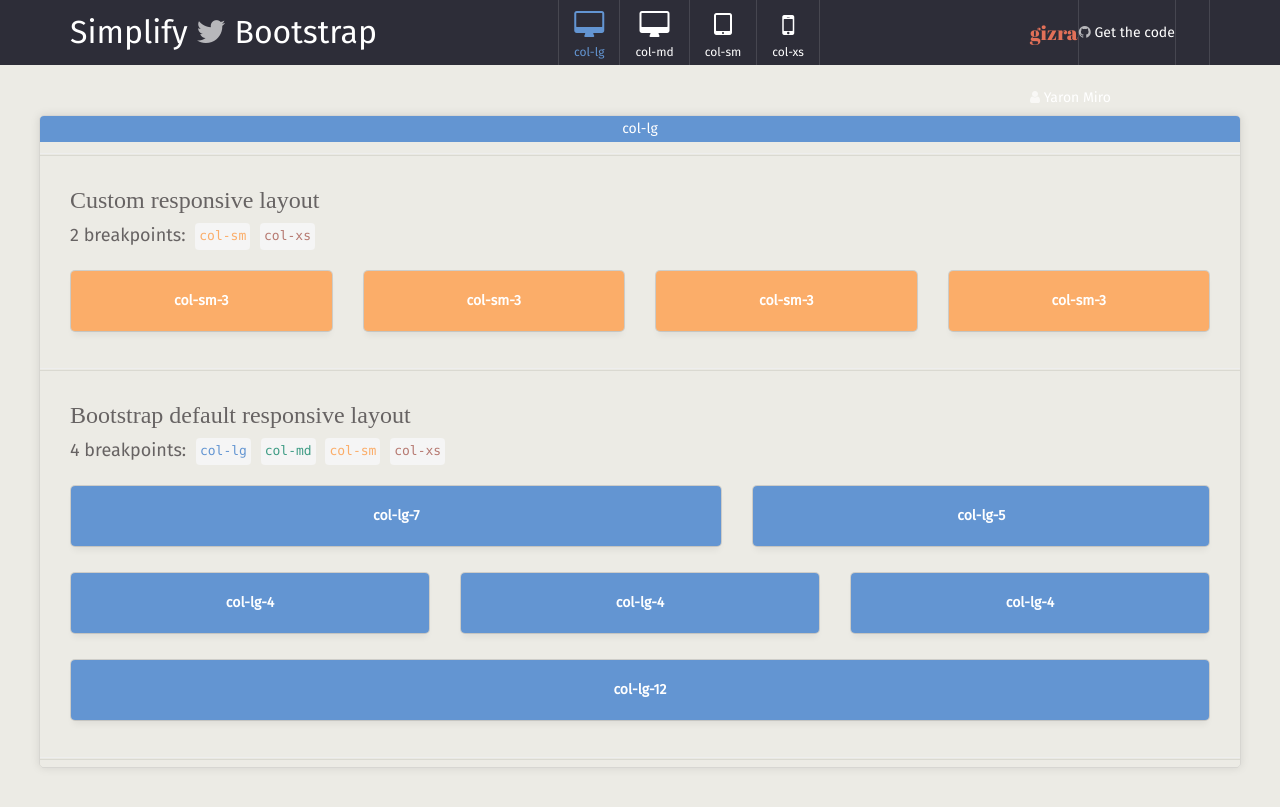
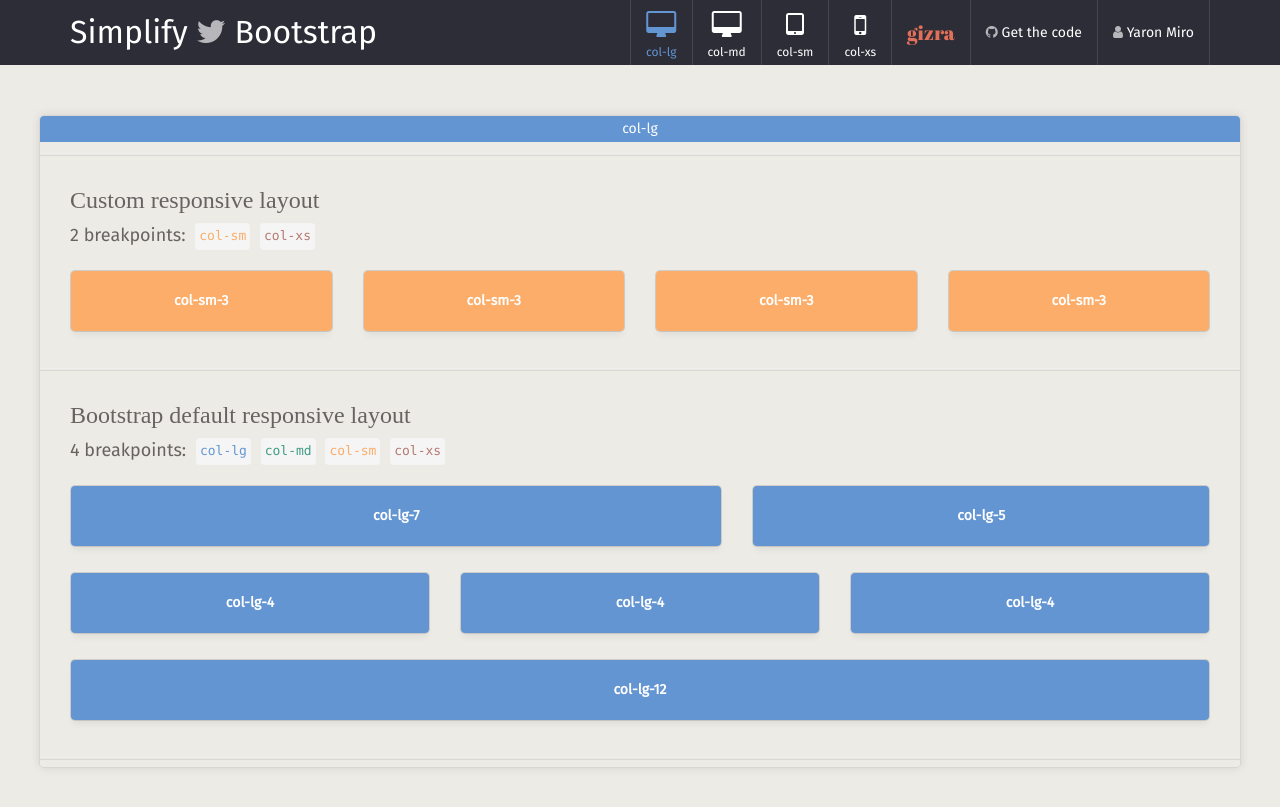
Before and after one commit to Gizra/bootstrap-responsive, a Jekyll site: the page built from src/index.html, in a window 1280 px wide. Shown: the top 807 px of the page. Built offline with Jekyll 4.4.1, drawn with Linux system fonts in a browser that asks for light colours; nearby versions of some CDN libraries; some web fonts are replaced; library files that are not in the unit come from our copies; Markdown is read by kramdown in place of the engine named in the settings.

Commit message:
more style

```diff
--- a/src/assets/scss/_header.scss
+++ b/src/assets/scss/_header.scss
@@ -60,6 +60,7 @@ $height: 65px;
       }
 
       a {
+        padding: 0px 15px;
         text-decoration: none;
 
         span {
--- a/src/index.html
+++ b/src/index.html
@@ -8,8 +8,21 @@ layout: default
         Simplify <i class="fa fa-twitter"></i> Bootstrap
       </h1>
       <div class="col-sm-8">
-        <div class="row">
-          <div class="col-sm-6">
+        <ul class="list-unstyled" id="main-navigation">
+          <li class="gizra-logo">
+            <a class="gizra-logo" href="http://www.gizra.com/" target="_blank">gizra</a>
+          </li>
+          <li>
+            <a href="https://github.com/YaronMiro/bootstrap-responsive" target="_blank">
+              <span class="fa fa-github" aria-hidden="true"></span> Get the code
+            </a>
+          </li>
+          <li>
+            <a href="https://github.com/YaronMiro" target="_blank">
+              <span class="fa fa-user" aria-hidden="true"></span> Yaron Miro
+            </a>
+          </li>
+        </ul>
         <ul class="list-unstyled" id="breakpoints-navigation">
           <li class="breakpoint-icon active" data-breakpoint="lg">
             <i class="fa fa-desktop fa-2x"></i>
@@ -29,24 +42,6 @@ layout: default
           </li>
         </ul>
         </div>
-          <div class="col-sm-6">
-            <ul class="col-sm-6 list-unstyled" id="main-navigation">
-              <li class="gizra-logo">
-                <a class="gizra-logo" href="http://www.gizra.com/" target="_blank">gizra</a>
-              </li>
-              <li>
-                <a href="https://github.com/YaronMiro/bootstrap-responsive" target="_blank">
-                  <span class="fa fa-github" aria-hidden="true"></span> Get the code
-                </a>
-              </li>
-              <li>
-                <a href="https://github.com/YaronMiro" target="_blank">
-                  <span class="fa fa-user" aria-hidden="true"></span> Yaron Miro
-                </a>
-              </li>
-            </ul>
-          </div>
-        </div>
       </div>
     </div>
   </div>
```
Also changed, not shown: src/assets/stylesheets/style.css. Lines whose indentation alone changed are shown as unchanged.
